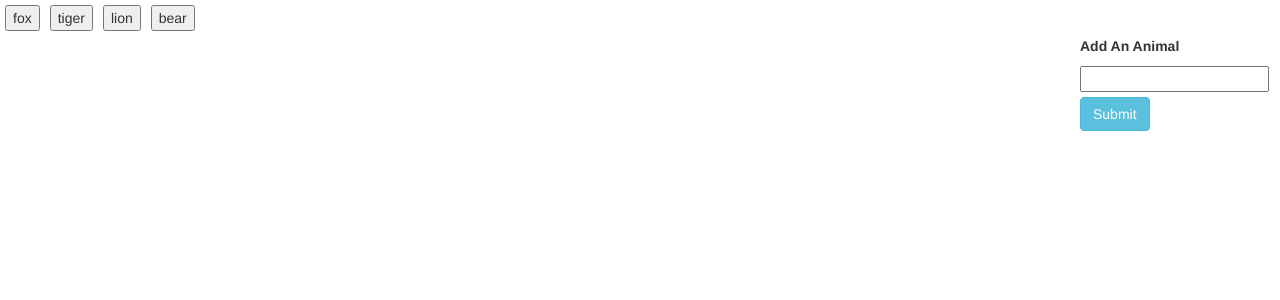
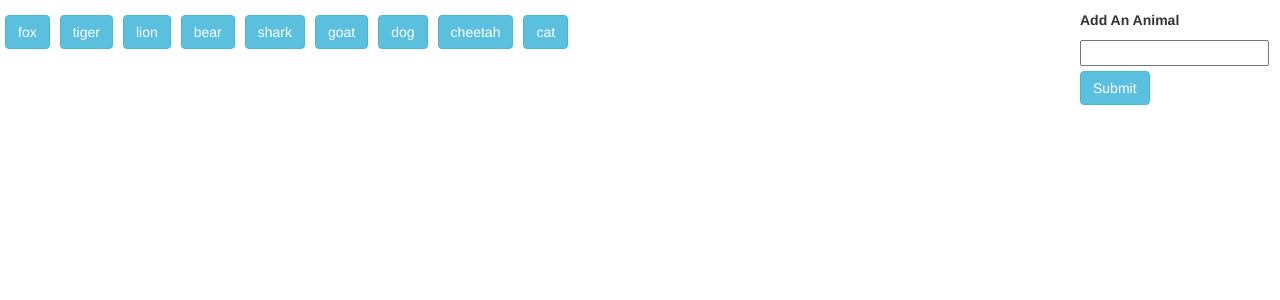
Before and after one commit to myezo/Giphy-API, a PHP site: page / in a window 1280 px wide. Shown: the top 300 px of the page. Run offline with PHP 8.4, Linux system fonts and the light colour scheme.

Commit message:
i'm a machine

```diff
--- a/assets/css/style.css
+++ b/assets/css/style.css
@@ -1,10 +1,15 @@
-
 button{
 	margin: 5px;
 }
 
 #big-wrapper{
+	margin-top: 10px;
 	width: 1200px;
+}
+
+#left-div{
+	float: left;
+	width: 800px;
 }
 
 #search-bar{
@@ -12,7 +17,7 @@ button{
 	width: 120px;
 }
 
-#search-text{
+p{
 	font-weight: bold;
 }
 
--- a/assets/javascript/code.js
+++ b/assets/javascript/code.js
@@ -1,12 +1,12 @@
-var buttonsArray = ["fox", "tiger", "lion", "bear"];
+var buttonsArray = ["fox", "tiger", "lion", "bear", "shark", "goat", "dog", "cheetah", "cat"];
 var createButton;
 
-//http://api.giphy.com/v1/gifs/search?q=funny+cat&api_key=dc6zaTOxFJmzC
+
 function displayGiphy() {
 	var animal = $(this).attr("data-name");
 	var apiKey = "&api_key=dc6zaTOxFJmzC";
 	var queryURL = "http://api.giphy.com/v1/gifs/search?q=" +
-        animal + "&api_key=dc6zaTOxFJmzC&limit=1";
+        animal + "&api_key=dc6zaTOxFJmzC&limit=10";
       // Performing an AJAX request with the queryURL
       $.ajax({
           url: queryURL,
@@ -14,18 +14,37 @@ function displayGiphy() {
         })
 	    .done(function(response) {
 	      console.log(response);
+
+	      var results = response.data;
+	      $('#gif-wrapper').empty();
+	      for (var i = 0; i < results.length; i++) {
+			var animalDiv = $("<div class='animals'>");
+			var rating = results[i].rating;
+            // Creating a paragraph tag with the result item's rating
+            var p = $("<p>").text("Rating: " + rating);
+			var animalImage = $("<img>");
+			animalImage.attr("src", results[i].images.downsized_still.url);
+			animalImage.attr("src", results[i].images.downsized_still.url).addClass("animalImage");
+			animalImage.attr("data-animated", results[i].images.downsized.url);
+			animalImage.attr("data-state", "still");
+
+			animalDiv.append(p);
+			animalDiv.append(animalImage);
+
+			$("#gif-wrapper").prepend(animalDiv);
+
+
+			var state = $(this).attr("data-state");
+
+			 $(document).on("click","img", function() {
+
+				$(this).attr("src", $(this).attr("data-animated"));
+
+			 });
+
+			}
+
 	    });
-
-	var results = response.data;
-          // Looping through each result item
-    for (var i = 0; i < results.length; i++) {
-		var animalDiv = $("<div class='animals'>");
-		var animalImage = $("<img>");
-		animalImage.attr("src", results[i].images.fixed_height.url);
-		animalDiv.append(animalImage);
-	    // Prependng the animalDiv to the HTML page in the "#gifs-appear-here" div
-	    $("#gif-wrapper").prepend(animalDiv);
-	}
 }
 
 
@@ -33,7 +52,9 @@ function displayButtons(){
 	$("#buttons-div").empty();
 	for(var i = 0; i < buttonsArray.length; i++){
 		createButton = $('<button>');
+		createButton.addClass("btn btn-info");
 		createButton.addClass("animalButton");
+		createButton.attr("data-name", buttonsArray[i]);
 		createButton.text(buttonsArray[i]);
 		$('#buttons-div').append(createButton);
 	}
@@ -49,6 +70,8 @@ $("#submit-button").on("click", function(event) {
 });
 
 
+
+
 $(document).on("click", ".animalButton", displayGiphy);
 
 displayButtons();
--- a/index.html
+++ b/index.html
@@ -15,9 +15,12 @@
 
 	<body>
 		<div id="big-wrapper">
+
+			<div id="left-div">
 				<div id="buttons-div"></div>
 
 				<div id="gif-wrapper"></div>
+			</div>
 
 				<div id="search-bar">
 					<p id="search-text">Add An Animal</p>
@@ -25,6 +28,7 @@
 
 					<input class="btn btn-info" id="submit-button" type="submit" value="Submit">
 				</div>
+
 		</div>
 
 	<script src="assets/javascript/code.js"></script>
```
Lines whose indentation alone changed are shown as unchanged.
